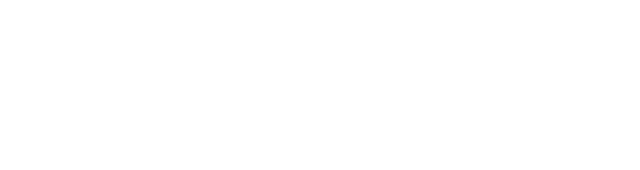
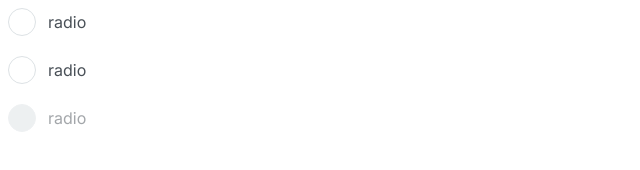
Before and after one commit to js-tasks-ru/htmlcss-20220919_konstantin-shavyrkin, a website: page 07-lection5/02-radio/index.html in a window 1280 px wide. Shown: the whole page, without its empty margins (0-640 px from the left). Drawn offline with Linux system fonts and the light colour scheme.

Commit message:
add radio

```diff
--- a/07-lection5/02-radio/index.html
+++ b/07-lection5/02-radio/index.html
@@ -7,5 +7,36 @@
     </head>
     <body>
 
+        <label class="radio">
+            <input class="radio__input" name="myRadio" type="radio" />
+            <div class="radio__state">
+                <div class="radio__control">
+                    <div class="radio__icon"></div>
+                </div>
+                <div class="radio__title">radio</div>
+            </div>
+        </label>
+        <br/>
+        <label class="radio">
+            <input class="radio__input" name="myRadio" type="radio" />
+            <div class="radio__state">
+                <div class="radio__control">
+                    <div class="radio__icon"></div>
+                </div>
+                <div class="radio__title">radio</div>
+            </div>
+        </label>
+        <br/>
+        <label class="radio">
+            <input class="radio__input" name="myRadio" type="radio"  disabled/>
+            <div class="radio__state">
+                <div class="radio__control">
+                    <div class="radio__icon"></div>
+                </div>
+                <div class="radio__title">radio</div>
+            </div>
+        </label>
+
+
     </body>
 </html>
--- a/07-lection5/02-radio/radio.css
+++ b/07-lection5/02-radio/radio.css
@@ -0,0 +1,72 @@
+
+
+.radio__input {
+    position: absolute;
+    outline: none;
+    clip: rect(0,0,0,0);
+}
+
+.radio__state{
+    display: flex;
+    align-items: center;
+    cursor: pointer;
+}
+
+.radio__control {
+    width: 26px;
+    height: 26px;
+    background: #FFFFFF;
+    border: 1px solid #DDE2E5;
+    border-radius: 50%;
+    display: flex;
+    align-items: center;
+    justify-content: center;
+
+
+}
+
+
+
+.radio__icon {
+    display: none;
+    width: 18px;
+    height: 18px;
+    background: #4263EB;
+    border-radius: 50%;
+
+}
+.radio__title {
+    font-size: 16px;
+    line-height: 24px;
+    color: #495057;
+    margin-left: 12px;
+}
+
+
+.radio__input:disabled ~ .radio__state .radio__control .radio__icon {
+    display: none;
+}
+
+
+.radio__input:checked ~ .radio__state .radio__control {
+    width: 24px;
+    height: 24px;
+    border: 2px solid #4263EB;
+}
+
+.radio__input:checked ~ .radio__state .radio__icon {
+    display: block;
+
+}
+
+
+
+.radio__input:disabled ~ .radio__state .radio__control  {
+    background-color: #DDE2E5;
+}
+
+.radio__input:disabled ~   .radio__state  {
+    color: #DDE2E5;
+    opacity: 0.5;
+
+}
```
